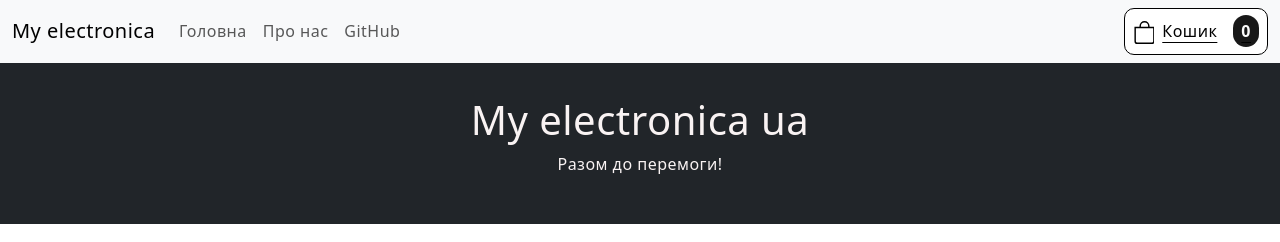
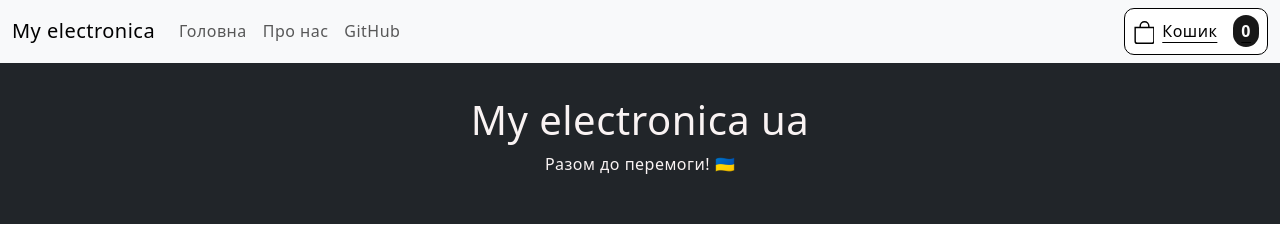
Before and after one commit to indian0ch/my.electronica.ua, a React (Create React App) app: page / in a window 1280 px wide. Shown: the top 242 px of the page. Built offline with nearby package versions, Linux system fonts and the light colour scheme.

Commit message:
Changed header description

```diff
--- a/src/components/Header/HeaderDescription.js
+++ b/src/components/Header/HeaderDescription.js
@@ -5,7 +5,7 @@
   return (
     <div className={classes.headerDescription}>
       <h1>My electronica ua</h1>
-      <p>Разом до перемоги!</p>
+      <p>Разом до перемоги! 🇺🇦</p>
     </div>
   );
 }
```
